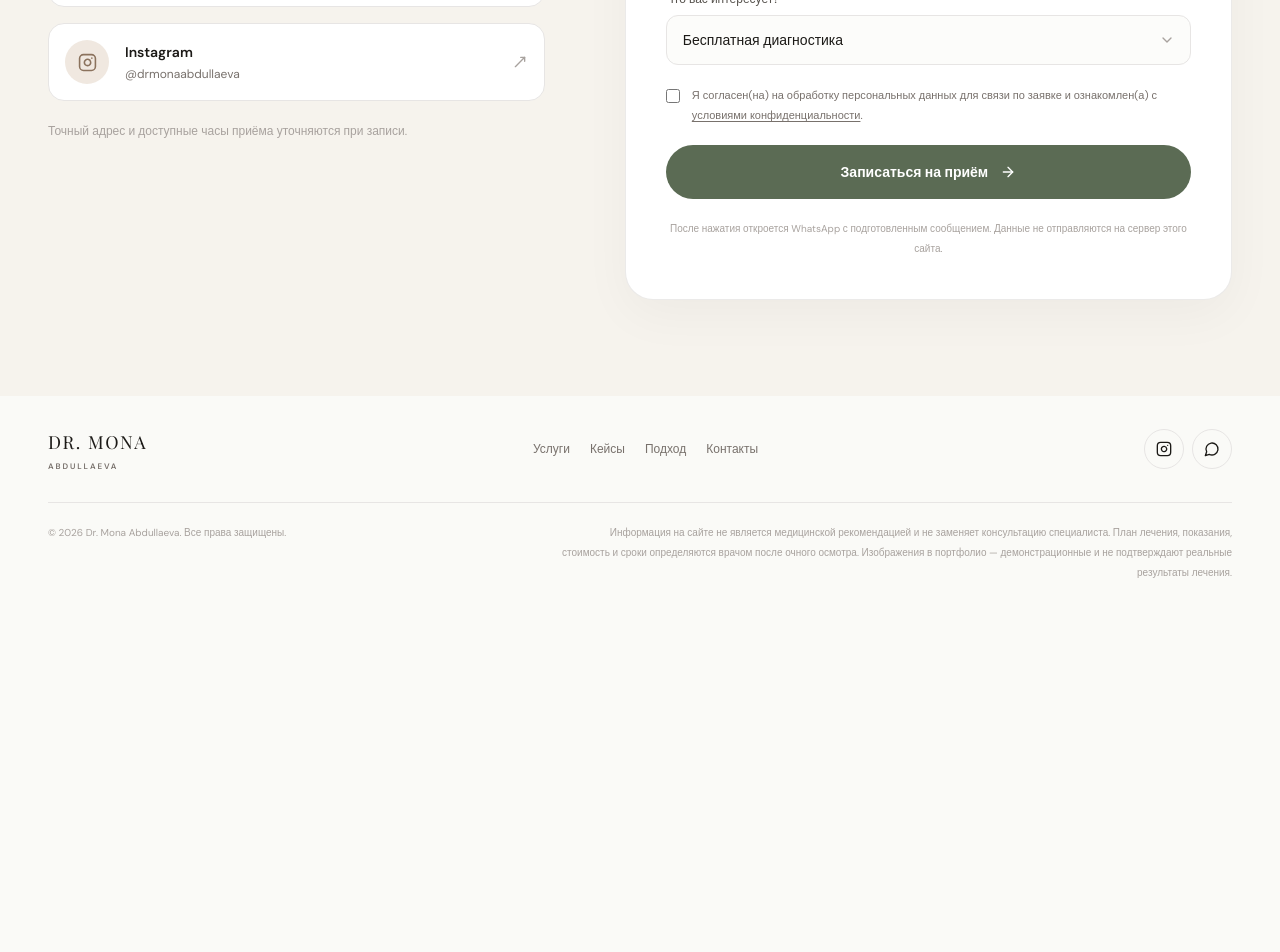
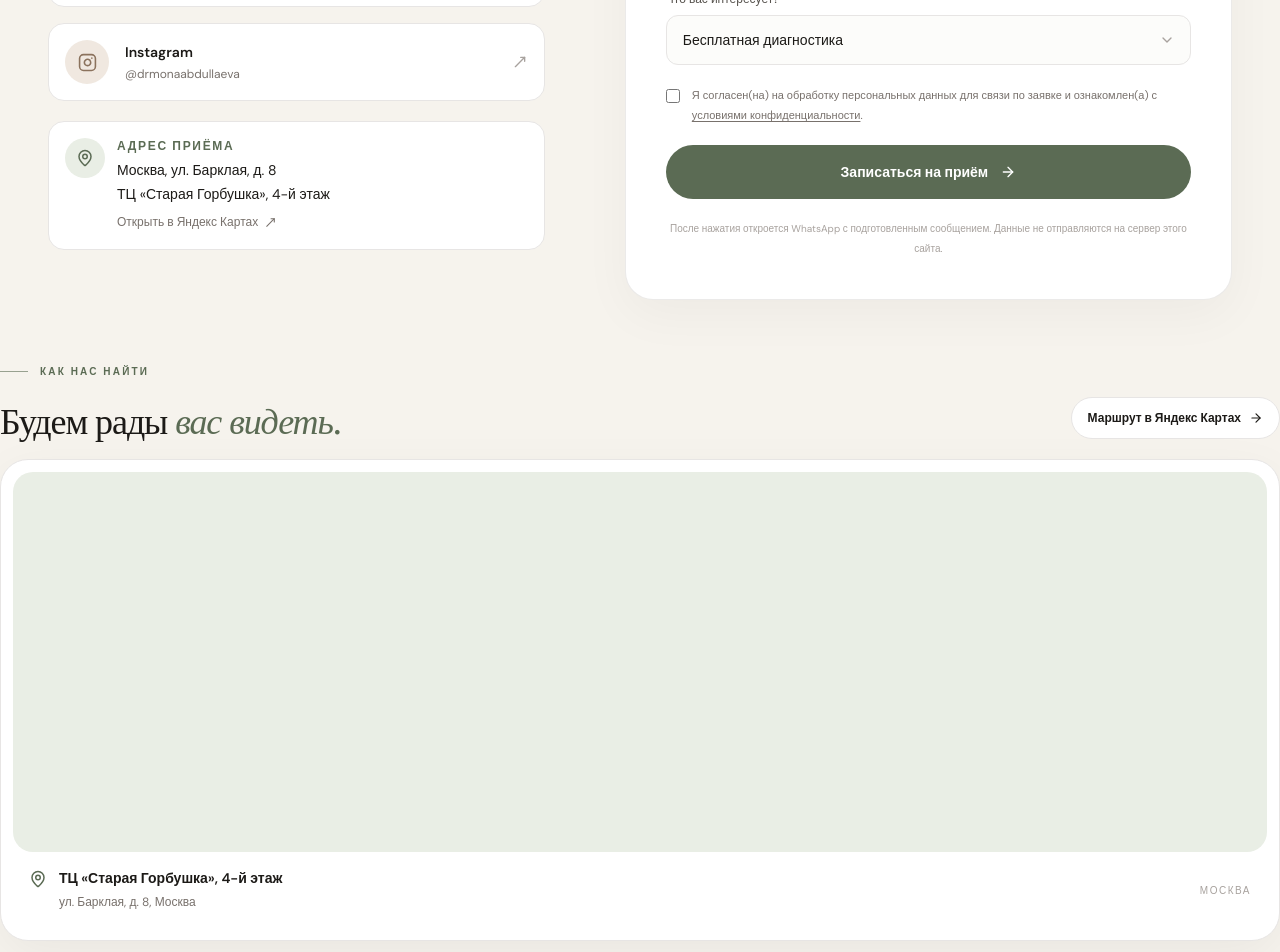
Before and after one commit to mehrvarshodiev/drmonaabdullaeva, a React (Vite) app: page / in a window 1280 px wide. Shown: the part 3780-4732 px from the top of the page. Before the commit the page ends 4383 px from the top, so only its background shows below. Built offline with nearby package versions, Linux system fonts and the light colour scheme.

Commit message:
feat: add Yandex Maps location section

```diff
--- a/src/App.tsx
+++ b/src/App.tsx
@@ -5,7 +5,7 @@ import type { LucideIcon } from 'lucide-react'
 import { AnimatePresence, motion, useReducedMotion } from 'framer-motion'
 import {
   ArrowDownRight, ArrowRight, Check, ChevronDown, Clock3, Instagram,
-  Menu, MessageCircle, MoveUpRight, ShieldCheck, Sparkles, X
+  MapPin, Menu, MessageCircle, MoveUpRight, ShieldCheck, Sparkles, X
 } from 'lucide-react'
 
 const whatsappMessage = 'Здравствуйте, хочу записаться на бесплатную диагностику к доктору Моне Абдуллаевой.'
@@ -325,7 +325,7 @@ function App() {
                   <span className="min-w-0 flex-1"><span className="block text-sm font-semibold">Instagram</span><span className="mt-1 block text-xs text-stone-500">@drmonaabdullaeva</span></span><MoveUpRight size={16} className="text-stone-400" />
                 </a>
               </div>
-              <p className="mt-5 text-xs leading-5 text-stone-400">Точный адрес и доступные часы приёма уточняются при записи.</p>
+              <a href="https://yandex.ru/maps/?text=Москва%2C%20ул.%20Барклая%2C%20д.%208%2C%20ТЦ%20Старая%20Горбушка%2C%204-й%20этаж" target="_blank" rel="noreferrer" className="mt-5 flex items-start gap-3 rounded-2xl border border-stone-200 bg-white p-4 transition hover:border-sage/40"><span className="flex h-10 w-10 shrink-0 items-center justify-center rounded-full bg-[#E9EEE5] text-sage"><MapPin size={18} /></span><span className="min-w-0 flex-1"><span className="block text-xs font-semibold uppercase tracking-[.14em] text-sage">Адрес приёма</span><span className="mt-1 block text-sm leading-6 text-espresso">Москва, ул. Барклая, д. 8<br />ТЦ «Старая Горбушка», 4-й этаж</span><span className="mt-2 inline-flex items-center gap-1.5 text-xs font-medium text-stone-500">Открыть в Яндекс Картах <MoveUpRight size={13} /></span></span></a>
             </motion.div>
 
             <motion.div {...reveal} className="rounded-[1.75rem] border border-stone-200/80 bg-white p-5 shadow-[0_15px_50px_rgba(28,26,23,.04)] sm:p-8 lg:p-10">
@@ -362,6 +362,21 @@ function App() {
               </form>
             </motion.div>
           </div>
+          <motion.div {...reveal} className="section-wrap mt-12 !px-0 sm:mt-16">
+            <div className="mb-5 flex flex-col justify-between gap-3 sm:flex-row sm:items-end">
+              <div><Eyebrow>Как нас найти</Eyebrow><h3 className="font-serif text-3xl tracking-[-.03em] sm:text-4xl">Будем рады <span className="italic text-sage">вас видеть.</span></h3></div>
+              <a href="https://yandex.ru/maps/?text=Москва%2C%20ул.%20Барклая%2C%20д.%208%2C%20ТЦ%20Старая%20Горбушка%2C%204-й%20этаж" target="_blank" rel="noreferrer" className="inline-flex items-center gap-2 self-start rounded-full border border-stone-200 bg-white px-4 py-3 text-xs font-semibold text-espresso transition hover:border-sage/40 sm:self-auto">Маршрут в Яндекс Картах <ArrowRight size={14} /></a>
+            </div>
+            <div className="group relative overflow-hidden rounded-[1.75rem] border border-stone-200 bg-white p-2 shadow-[0_15px_50px_rgba(28,26,23,.05)] sm:p-3">
+              <div className="relative overflow-hidden rounded-[1.25rem] bg-[#E9EEE5]">
+                <iframe title="Яндекс Карты — ТЦ Старая Горбушка, улица Барклая, 8, Москва" src="https://yandex.ru/map-widget/v1/?text=Москва%2C%20ул.%20Барклая%2C%20д.%208%2C%20ТЦ%20Старая%20Горбушка%2C%204-й%20этаж&z=16" width="100%" height="380" frameBorder="0" allowFullScreen className="block h-[300px] w-full sm:h-[380px]" loading="lazy" />
+              </div>
+              <div className="flex flex-col gap-2 px-3 py-4 sm:flex-row sm:items-center sm:justify-between sm:px-4">
+                <div className="flex items-start gap-3"><MapPin size={18} className="mt-0.5 shrink-0 text-sage" /><div><p className="text-sm font-semibold text-espresso">ТЦ «Старая Горбушка», 4-й этаж</p><p className="mt-1 text-xs leading-5 text-stone-500">ул. Барклая, д. 8, Москва</p></div></div>
+                <span className="text-[10px] uppercase tracking-[.15em] text-stone-400">Москва</span>
+              </div>
+            </div>
+          </motion.div>
         </section>
       </main>
 
```
